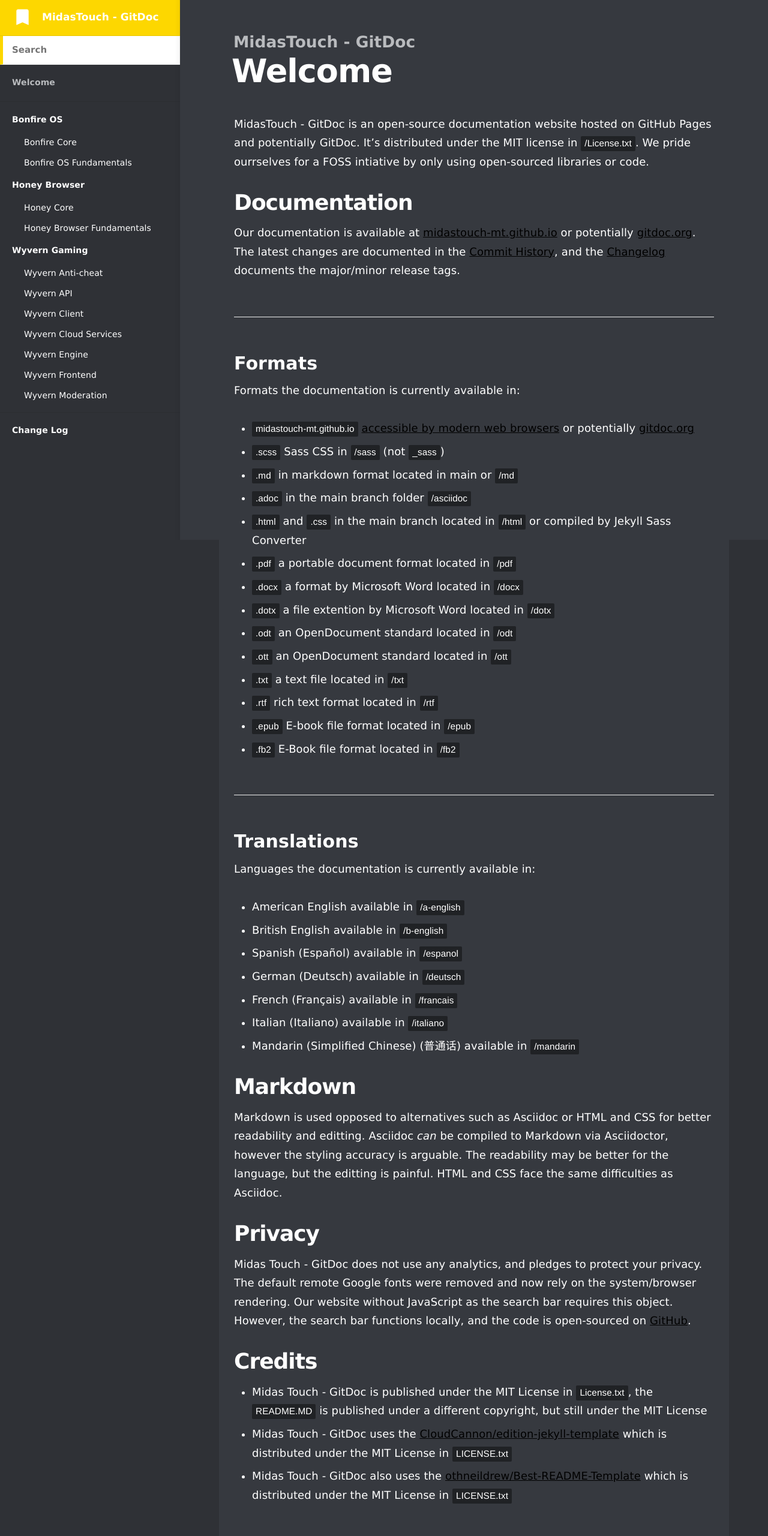
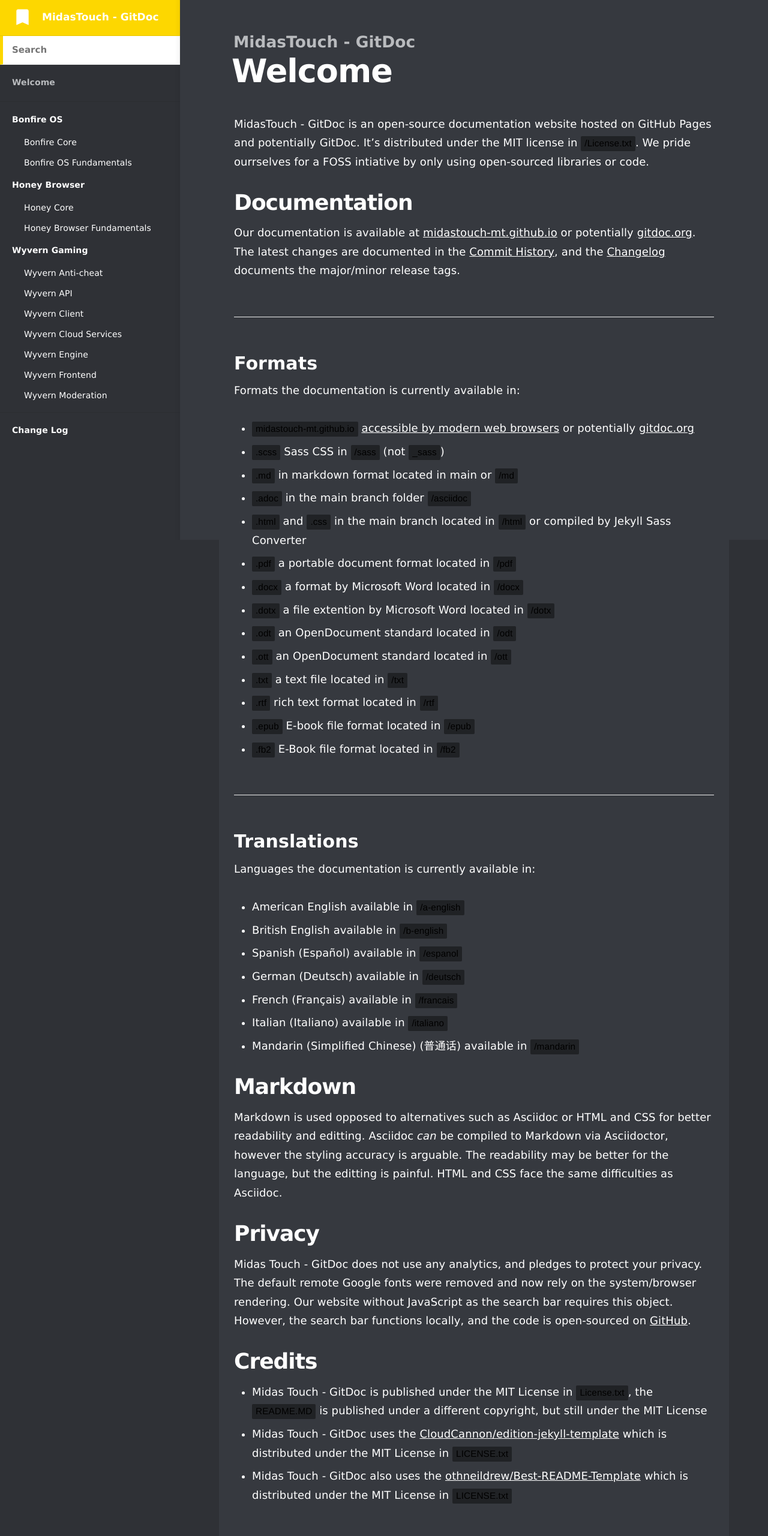
Before and after one commit to MidasTouch-MT/MidasTouch-MT.github.io, a Jekyll site: the page built from index.md, in a window 1280 px wide. Shown: the whole page at 60% size. Built offline with Jekyll 4.4.1, drawn with Linux system fonts in a browser that asks for light colours.

```diff
--- a/_sass/_code.scss
+++ b/_sass/_code.scss
@@ -1,4 +1,6 @@
-pre, code, tt {
+pre,
+code,
+tt {
     font-family: Arial, Verdana, sans-serif;
     font-size: 0.85em;
     white-space: pre-wrap;
@@ -6,7 +8,7 @@ pre, code, tt {
     line-height: 1.4;
     font-weight: 400;
     background-color: #202225;
-	color: #ffffff;
+    color: #000;
     border-radius: 2px;
 }
 
@@ -19,8 +21,8 @@ pre {
     white-space: pre;
     overflow: auto;
     border-radius: 3px;
-
-	code, tt {
+    code,
+    tt {
         font-size: inherit;
         white-space: pre-wrap;
         background: transparent;
@@ -29,9 +31,9 @@ pre {
     }
 }
 
-blockquote > code,
-li > code,
-p > code {
+blockquote>code,
+li>code,
+p>code {
     padding: 4px 6px;
     white-space: nowrap;
 }
--- a/_sass/_typography.scss
+++ b/_sass/_typography.scss
@@ -78,12 +78,12 @@ h6 {
 }
 
 a {
-    color: #000;
+    color: #ffffff;
     transition: color 0.2s ease;
 }
 
 a:hover {
-    color: #000;
+    color: #b9bbbe;
 }
 
 p,
```
Lines whose indentation alone changed are shown as unchanged.
